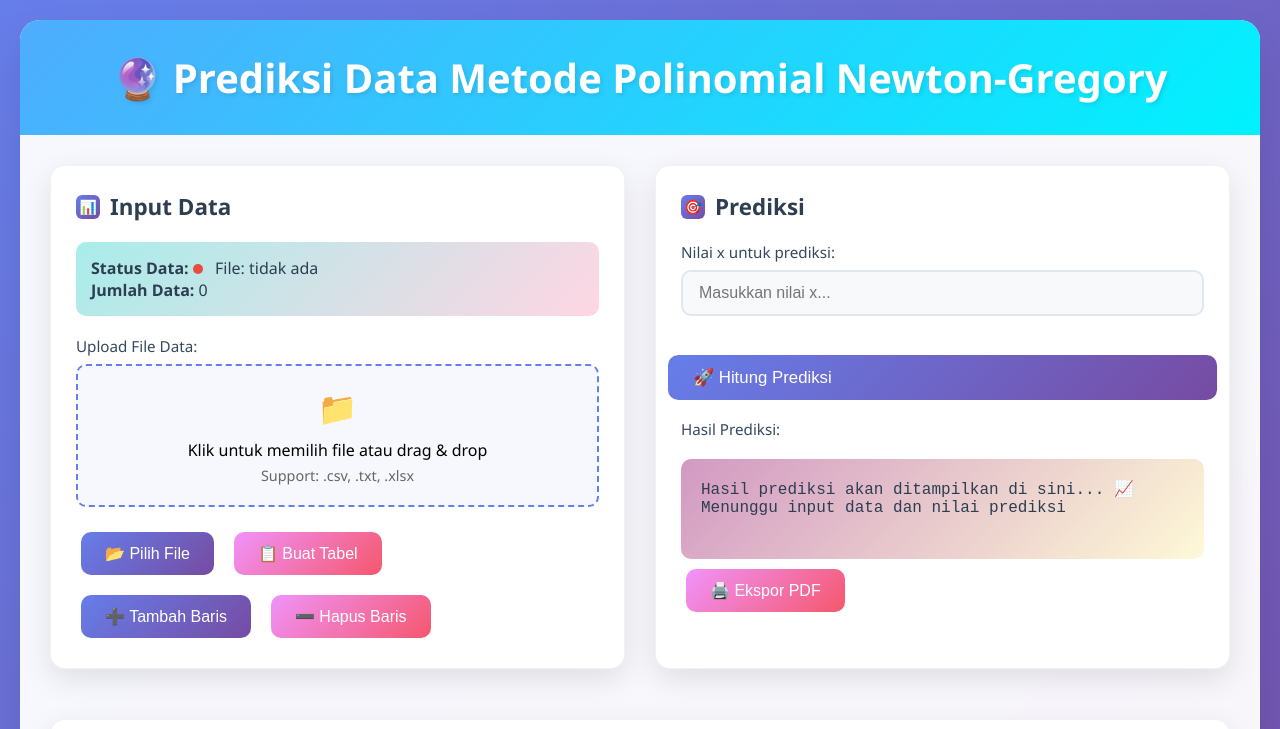
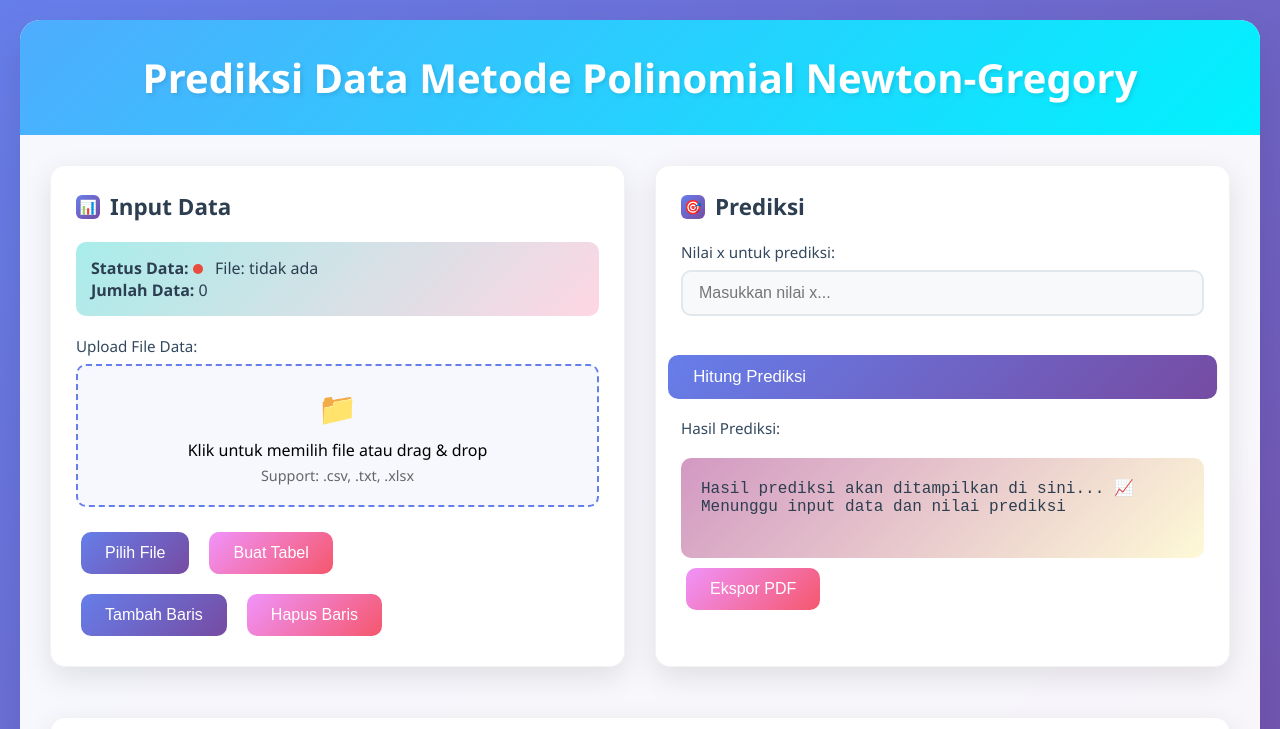
Before and after one commit to Abilghulam/newtongregory-app, a plain HTML site: page index.html in a window 1280 px wide. Shown: the top 729 px of the page. Drawn offline with nearby package versions, Linux system fonts and the light colour scheme.

Commit message:
git update

```diff
--- a/index.html
+++ b/index.html
@@ -15,7 +15,7 @@
 <body>
     <div class="container">
         <div class="header">
-            <h1>🔮 Prediksi Data Metode Polinomial Newton-Gregory</h1>
+            <h1>Prediksi Data Metode Polinomial Newton-Gregory</h1>
         </div>
 
         <div class="main-content">
@@ -45,10 +45,10 @@
 
                 <div style="display: flex; gap: 10px; flex-wrap: wrap;">
                     <button class="btn" onclick="selectFile()">
-                        📂 Pilih File
+                        Pilih File
                     </button>
                     <button class="btn btn-secondary" onclick="createTable()">
-                        📋 Buat Tabel
+                        Buat Tabel
                     </button>
                 </div>
 
@@ -63,8 +63,8 @@
                     </tbody>
                 </table>
                 <div style="margin-top:10px; display:flex; gap:10px;">
-                    <button class="btn" type="button" onclick="addRow()">➕ Tambah Baris</button>
-                    <button class="btn btn-secondary" type="button" onclick="removeRow()">➖ Hapus Baris</button>
+                    <button class="btn" type="button" onclick="addRow()">Tambah Baris</button>
+                    <button class="btn btn-secondary" type="button" onclick="removeRow()">Hapus Baris</button>
                 </div>
             </div>
 
@@ -81,7 +81,7 @@
                 </div>
 
                 <button class="btn pulse" onclick="calculatePrediction()" style="width: 100%; margin: 20px 0;">
-                    🚀 Hitung Prediksi
+                    Hitung Prediksi
                 </button>
 
                 <div class="form-group">
@@ -92,7 +92,7 @@
                     </div>
                     <!-- 2. Tambahkan tombol Ekspor PDF -->
                     <button class="btn btn-secondary" style="margin-top:10px;" onclick="exportPDF()">
-                        🖨️ Ekspor PDF
+                        Ekspor PDF
                     </button>
                 </div>
             </div>
```
